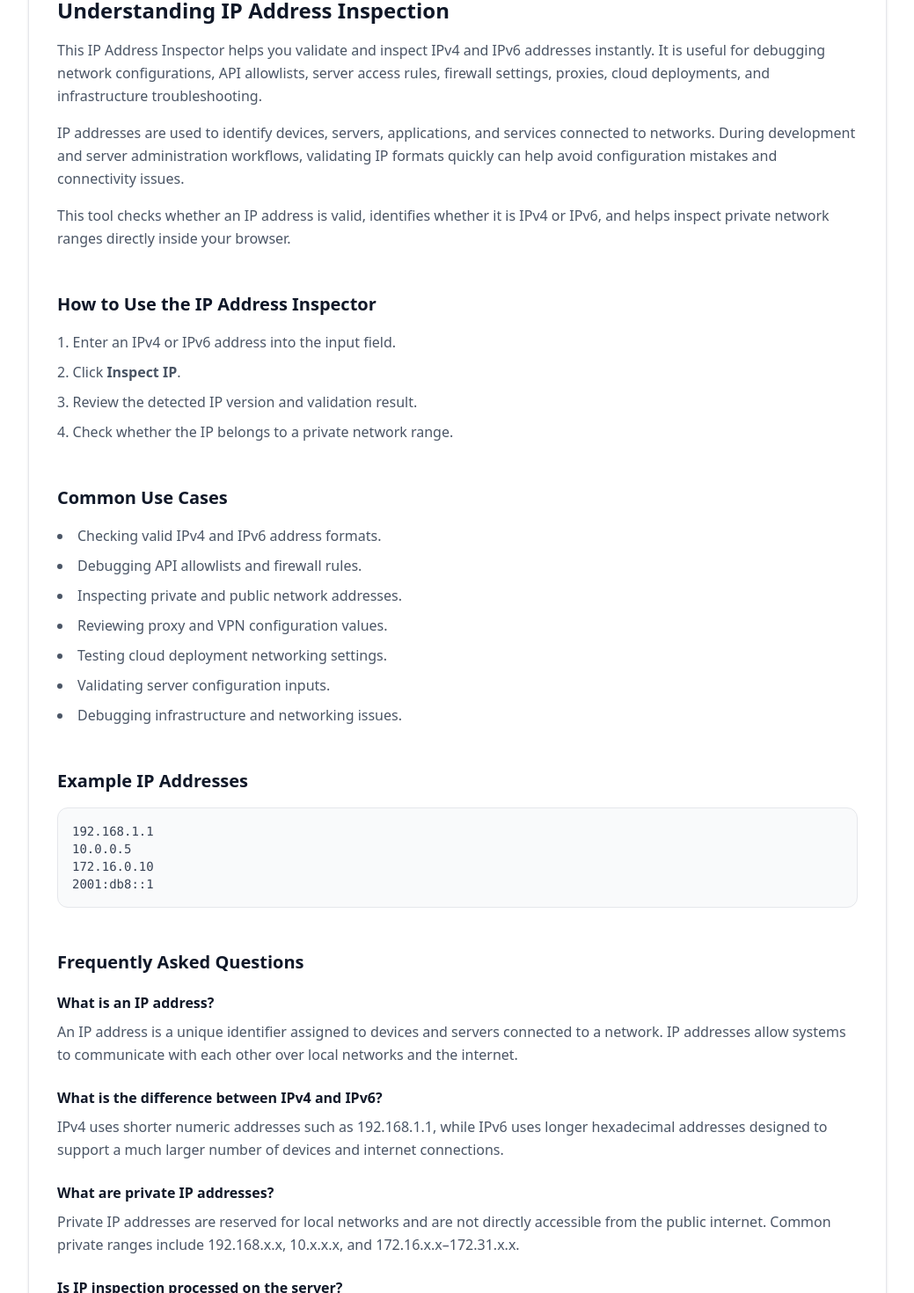
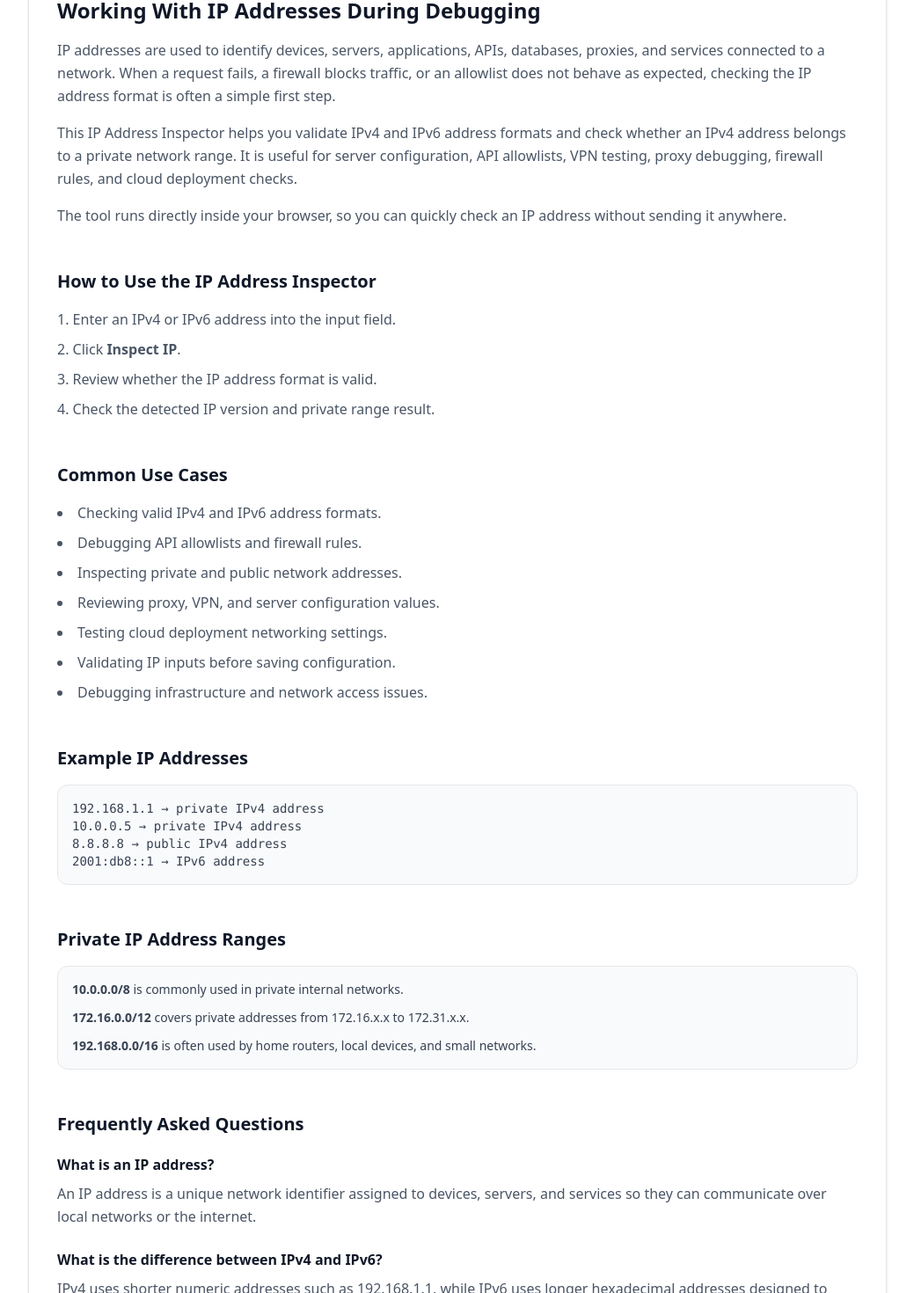
Before and after one commit to vaarunsonawwane-ops/yoryantra-new, a Next.js app: page /tools/ip-address-inspector in a window 1280 px wide. Shown: the part 880-2350 px from the top of the page at 88% size, without its empty margins (120-1159 px from the left). Built offline with nearby package versions, Linux system fonts and the light colour scheme.

Commit message:
IP Address Inspector SEO Optimized

```diff
--- a/app/tools/ip-address-inspector/ToolClient.tsx
+++ b/app/tools/ip-address-inspector/ToolClient.tsx
@@ -48,6 +48,7 @@ export default function ToolClient() {
       title="IP Address Inspector"
       description="Inspect IPv4 and IPv6 address format instantly with this free online IP Address Inspector."
     >
+      {/* INPUT */}
       <div>
         <label className="block mb-2 text-sm font-medium text-gray-700">
           IP Address
@@ -61,6 +62,7 @@ export default function ToolClient() {
         />
       </div>
 
+      {/* ACTIONS */}
       <div className="mt-5 flex flex-wrap gap-3">
         <button onClick={inspectIP} className="yoryantra-btn">
           Inspect IP
@@ -71,6 +73,7 @@ export default function ToolClient() {
         </button>
       </div>
 
+      {/* OUTPUT */}
       <div className="mt-8">
         <div className="flex items-center justify-between mb-3">
           <h3 className="text-lg font-semibold text-gray-900">
@@ -92,36 +95,35 @@ export default function ToolClient() {
         </div>
       </div>
 
+      {/* SEO CONTENT */}
       <section className="mt-12 border-t border-gray-200 pt-10 space-y-12">
-  {/* ABOUT */}
         <div>
           <h2 className="text-2xl font-semibold text-gray-900">
-      Understanding IP Address Inspection
+            Working With IP Addresses During Debugging
           </h2>
 
           <p className="mt-4 text-gray-600 leading-relaxed">
-      This IP Address Inspector helps you validate and inspect IPv4 and
-      IPv6 addresses instantly. It is useful for debugging network
-      configurations, API allowlists, server access rules, firewall
-      settings, proxies, cloud deployments, and infrastructure
-      troubleshooting.
+            IP addresses are used to identify devices, servers, applications,
+            APIs, databases, proxies, and services connected to a network. When
+            a request fails, a firewall blocks traffic, or an allowlist does not
+            behave as expected, checking the IP address format is often a simple
+            first step.
           </p>
 
           <p className="mt-4 text-gray-600 leading-relaxed">
-      IP addresses are used to identify devices, servers, applications,
-      and services connected to networks. During development and server
-      administration workflows, validating IP formats quickly can help
-      avoid configuration mistakes and connectivity issues.
+            This IP Address Inspector helps you validate IPv4 and IPv6 address
+            formats and check whether an IPv4 address belongs to a private
+            network range. It is useful for server configuration, API allowlists,
+            VPN testing, proxy debugging, firewall rules, and cloud deployment
+            checks.
           </p>
 
           <p className="mt-4 text-gray-600 leading-relaxed">
-      This tool checks whether an IP address is valid, identifies whether
-      it is IPv4 or IPv6, and helps inspect private network ranges
-      directly inside your browser.
+            The tool runs directly inside your browser, so you can quickly check
+            an IP address without sending it anywhere.
           </p>
         </div>
 
-  {/* HOW TO USE */}
         <div>
           <h2 className="text-xl font-semibold text-gray-900">
             How to Use the IP Address Inspector
@@ -135,16 +137,15 @@ export default function ToolClient() {
             </li>
 
             <li>
-        Review the detected IP version and validation result.
+              Review whether the IP address format is valid.
             </li>
 
             <li>
-        Check whether the IP belongs to a private network range.
+              Check the detected IP version and private range result.
             </li>
           </ol>
         </div>
 
-  {/* COMMON USE CASES */}
         <div>
           <h2 className="text-xl font-semibold text-gray-900">
             Common Use Cases
@@ -157,17 +158,16 @@ export default function ToolClient() {
 
             <li>Inspecting private and public network addresses.</li>
 
-      <li>Reviewing proxy and VPN configuration values.</li>
+            <li>Reviewing proxy, VPN, and server configuration values.</li>
 
             <li>Testing cloud deployment networking settings.</li>
 
-      <li>Validating server configuration inputs.</li>
+            <li>Validating IP inputs before saving configuration.</li>
 
-      <li>Debugging infrastructure and networking issues.</li>
+            <li>Debugging infrastructure and network access issues.</li>
           </ul>
         </div>
 
-  {/* EXAMPLE */}
         <div>
           <h2 className="text-xl font-semibold text-gray-900">
             Example IP Addresses
@@ -175,15 +175,39 @@ export default function ToolClient() {
 
           <div className="mt-4 rounded-xl border border-gray-200 bg-gray-50 p-4 text-sm text-gray-700 overflow-auto">
             <pre className="whitespace-pre-wrap break-words">
-{`192.168.1.1
-10.0.0.5
-172.16.0.10
-2001:db8::1`}
+{`192.168.1.1 → private IPv4 address
+10.0.0.5 → private IPv4 address
+8.8.8.8 → public IPv4 address
+2001:db8::1 → IPv6 address`}
             </pre>
           </div>
         </div>
 
-  {/* FAQ */}
+        <div>
+          <h2 className="text-xl font-semibold text-gray-900">
+            Private IP Address Ranges
+          </h2>
+
+          <div className="mt-4 rounded-xl border border-gray-200 bg-gray-50 p-4 text-sm text-gray-700">
+            <ul className="space-y-3">
+              <li>
+                <strong>10.0.0.0/8</strong> is commonly used in private
+                internal networks.
+              </li>
+
+              <li>
+                <strong>172.16.0.0/12</strong> covers private addresses from
+                172.16.x.x to 172.31.x.x.
+              </li>
+
+              <li>
+                <strong>192.168.0.0/16</strong> is often used by home routers,
+                local devices, and small networks.
+              </li>
+            </ul>
+          </div>
+        </div>
+
         <div>
           <h2 className="text-xl font-semibold text-gray-900">
             Frequently Asked Questions
@@ -196,10 +220,9 @@ export default function ToolClient() {
               </h3>
 
               <p className="mt-2 text-gray-600 leading-relaxed">
-          An IP address is a unique identifier assigned to devices and
-          servers connected to a network. IP addresses allow systems to
-          communicate with each other over local networks and the
-          internet.
+                An IP address is a unique network identifier assigned to
+                devices, servers, and services so they can communicate over
+                local networks or the internet.
               </p>
             </div>
 
@@ -210,8 +233,8 @@ export default function ToolClient() {
 
               <p className="mt-2 text-gray-600 leading-relaxed">
                 IPv4 uses shorter numeric addresses such as 192.168.1.1, while
-          IPv6 uses longer hexadecimal addresses designed to support a
-          much larger number of devices and internet connections.
+                IPv6 uses longer hexadecimal addresses designed to support many
+                more devices and internet connections.
               </p>
             </div>
 
@@ -221,10 +244,22 @@ export default function ToolClient() {
               </h3>
 
               <p className="mt-2 text-gray-600 leading-relaxed">
-          Private IP addresses are reserved for local networks and are
-          not directly accessible from the public internet. Common
-          private ranges include 192.168.x.x, 10.x.x.x, and
-          172.16.x.x–172.31.x.x.
+                Private IP addresses are reserved for local networks and are not
+                directly reachable from the public internet. Common private
+                ranges include 10.x.x.x, 172.16.x.x–172.31.x.x, and
+                192.168.x.x.
+              </p>
+            </div>
+
+            <div>
+              <h3 className="font-semibold text-gray-900">
+                Why inspect IP addresses during debugging?
+              </h3>
+
+              <p className="mt-2 text-gray-600 leading-relaxed">
+                Inspecting IP addresses helps catch invalid formats, private
+                range mistakes, firewall issues, allowlist problems, and
+                network configuration errors.
               </p>
             </div>
 
@@ -241,11 +276,16 @@ export default function ToolClient() {
           </div>
         </div>
 
-  {/* RELATED TOOLS */}
         <div>
           <h2 className="text-xl font-semibold text-gray-900">
             Related Tools
           </h2>
+
+          <p className="mt-3 text-gray-600 leading-relaxed">
+            IP address debugging often connects with HTTP headers, user agents,
+            CORS settings, API requests, status codes, and network
+            troubleshooting workflows.
+          </p>
 
           <div className="mt-4 flex flex-wrap gap-3">
             <Link
```
Lines whose indentation alone changed are shown as unchanged.
